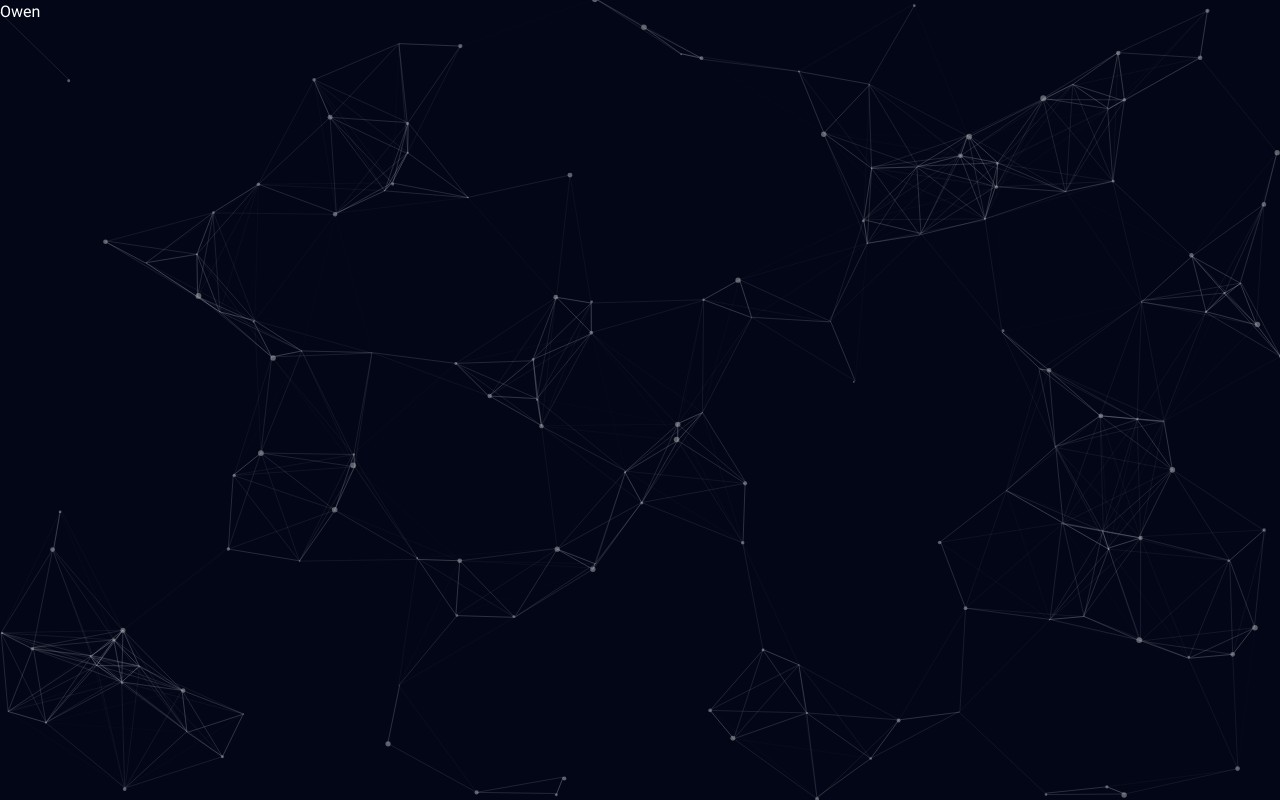
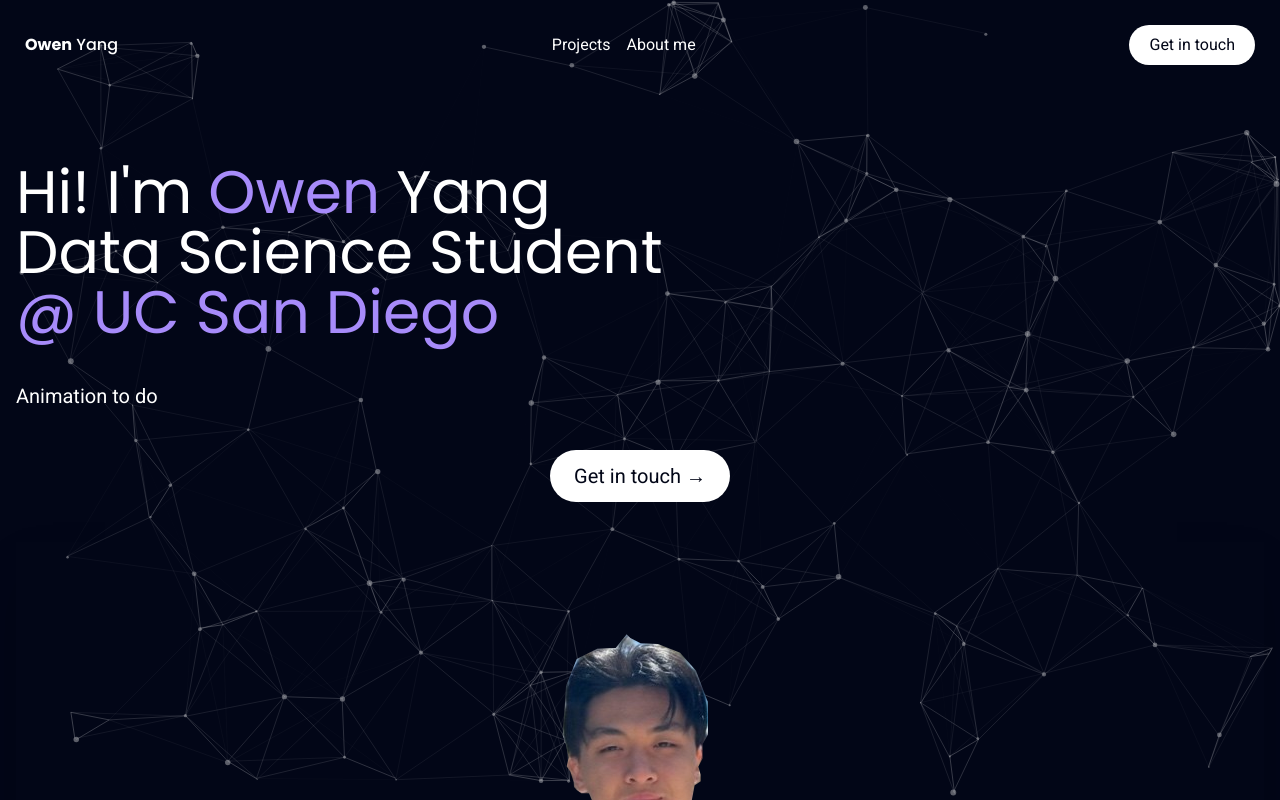
Before and after one commit to owenkyang/Portfolio, a SvelteKit app: page / in a window 1280 px wide. Shown: the top 800 px of the page. Built offline with nearby package versions, Linux system fonts and the light colour scheme.

Commit message:
added header

```diff
--- a/src/components/Header.svelte
+++ b/src/components/Header.svelte
@@ -1,3 +1,29 @@
 <script>
     export let y;
+    let tabs = [
+        {name: 'Projects', link: '#projects'},
+        {name: 'About me', link: '#about'},
+    ]
 </script>
+<header class = {'sticky z-[10] top-0 duration-200 px-6 flex items-center justify-between border border-solid' + (
+    y > 0 ? 'py-4 bg-slate-950 border-violet-950' : ' py-6 bg-transparent border-transparent'
+)}>
+    <h1 class = "font-medium">
+        <b class = "font-bold poppins">Owen</b> Yang
+    </h1>
+    <div class ="sm:flex items-center gap-4 hidden">
+        {#each tabs as tab, index}
+            <a href = {tab.link} class = "duration-200 hover:text-violet-400">
+                <p>{tab.name}</p>
+            </a>
+        {/each}
+    </div>
+    <a
+    href = '#'
+    target = "_blank"
+    class = "blueShadow relative overflow-hidden px-5 py-2 group rounded-full bg-white text-slate-950">
+        <div class
+        = "absolute top-0 right-full w-full h-full bg-violet-400 opacity-20 group-hover:translate-x-full z-0 duration-200"/>
+        <h4 class ="relative z-9">Get in touch</h4>
+    </a>
+</header>
--- a/src/components/Main.svelte
+++ b/src/components/Main.svelte
@@ -1 +1,29 @@
-Owen
+<script>
+
+</script>
+
+<main class = "flex flex-col flex-1 p-4">
+    <section id= "introPage" class = "grid grid-cols-1 lg:gird-cols-2 gap-10 py-8 sm:py-14">
+        <div class = "flex flex-col lg:justify-center text-center lg:text-left gap6 md:gap-8 lg:gap-10">
+            <h2 class = "font semibold text-4xl sm:text-5xl md:text-6xl">
+                Hi! I'm <span class = "poppins text-violet-400">Owen</span> Yang <br/> Data Science Student
+                <span class = "poppins text-violet-400"> <br/> @ UC San Diego</span>
+            </h2>
+            <p class = "text-base sm:text-kg md:text-xl">
+                Animation to do
+            </p>
+            <a class = "blueShadow mx-auto lg:mr-auto text-base sm:text-lg md:text-xl poppins
+            relative overflow-hidden px-6 py-3 group rounded-full bg-white text-slate-950 cursor-pointer" href = "#"
+            target = "_blank">
+            <div
+            class = "absolute top-0 right-full h-full bg-violet-400 opacity-20
+            group-hover:translate-x-full z-0 duration-200"
+            />
+            <h4 class ="relative z-9">Get in touch &rarr;</h4>
+        </a>
+        </div>
+        <div class = "relative shadow-2xl grid place-items-center">
+            <img src={"images/profile.png"} alt="Profile Image" class="object-cover z-[2] max-h-70[vh]"/>
+        </div>
+    </section>
+</main>
--- a/src/routes/+layout.svelte
+++ b/src/routes/+layout.svelte
@@ -17,8 +17,8 @@
     <div class={"fixed bottom-0 w-full duration-200 flex p-10 z-[10]" + (
         y > 0 ? ' opacity-full pointer-events-auto' : ' pointer-events-none opacity-0 '
     )}>
-        <button>
-            <i class = "fa-solid fa-arrow-up"/>
+        <button on:click = {goTop} class = "ml-auto rounded-full bg-slate-900 text-violet-400 px-3 sm:px-4 hover:bg-slate-800 cursor-pointer">
+            <i class = "fa-solid fa-arrow-up grid place-items-center aspect-square"/>
         </button>
     </div>
     <Header y = {y}/>
```
Also changed, not shown: static/images/profile.png (added).
